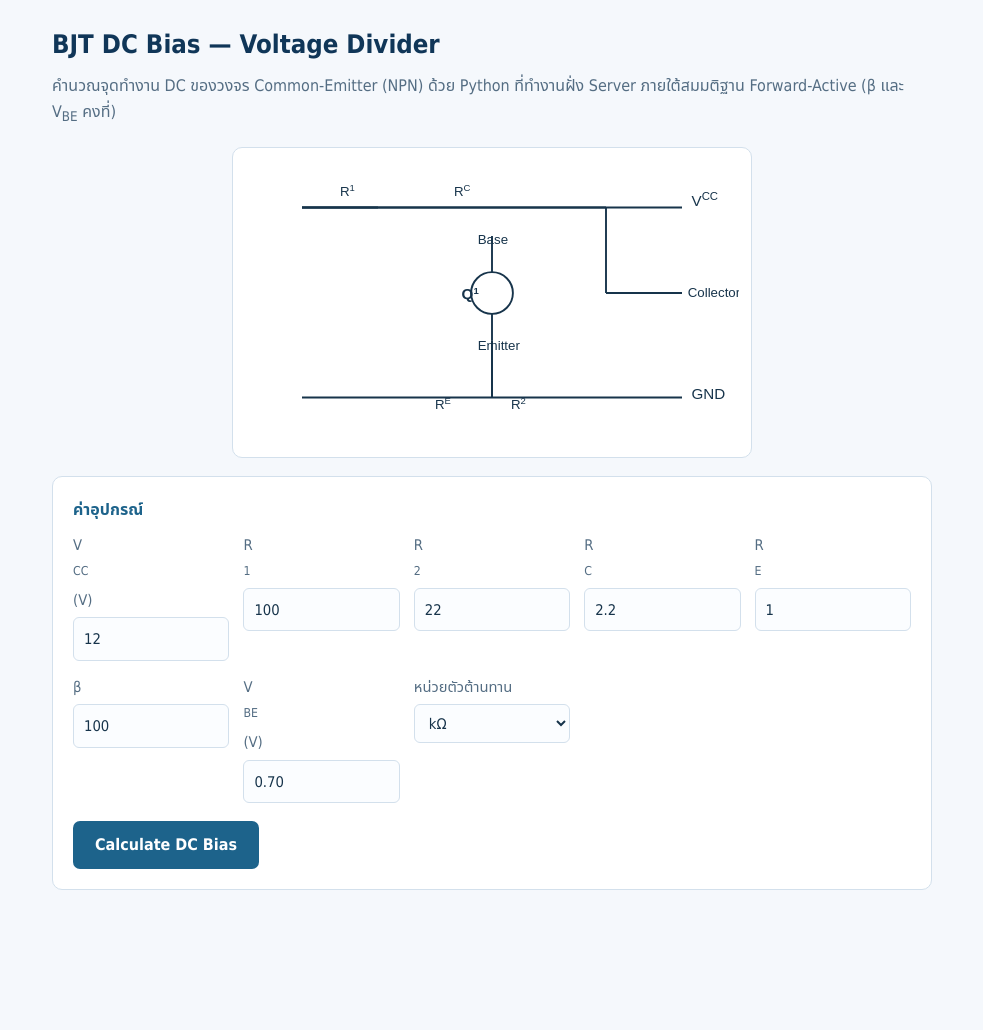
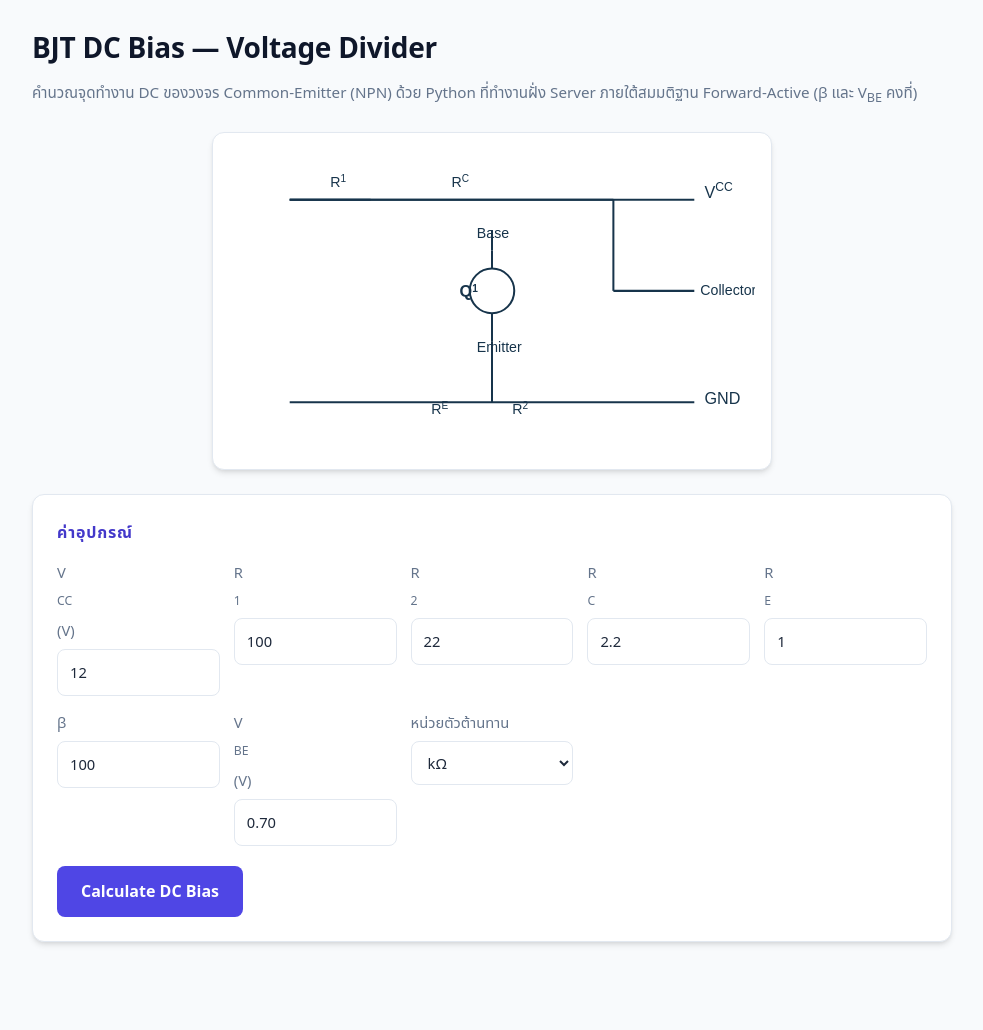
Before and after one commit to Mekchira-spec/BJT-DC-Bias-Web-App, a Flask app: page / in a window 1280 px wide. Shown: the whole page, without its empty margins (148-1131 px from the left). Before the commit the page ends 890 px from the top, so only its background shows below. Run offline with Flask 3, Linux system fonts and the light colour scheme.

Commit message:
BJT-DC-Bias-Web-App

```diff
--- a/static/style.css
+++ b/static/style.css
@@ -1,52 +1,84 @@
 :root {
-  --ink: #17344b;
-  --muted: #546d83;
-  --line: #d3e0ec;
-  --paper: #f5f8fc;
-  --accent: #1d638b;
-  --ok: #178875;
-  --warn: #b85c2c;
-  --bad: #b02a2a;
+  --ink: #1e293b;
+  --muted: #64748b;
+  --line: #e2e8f0;
+  --paper: #f8fafc;
+  --accent: #4f46e5;
+  --accent-dark: #4338ca;
+  --ok: #15803d;
+  --warn: #d97706;
+  --bad: #dc2626;
+  --radius: 12px;
+  --shadow: 0 4px 6px -1px rgb(0 0 0 / 0.1), 0 2px 4px -2px rgb(0 0 0 / 0.1);
 }
 
 * { box-sizing: border-box; }
 
+html { scroll-behavior: smooth; }
+
 body {
   margin: 0;
-  padding: 24px 16px 56px;
+  padding: 24px 16px 64px;
   background: var(--paper);
   color: var(--ink);
-  font: 16px/1.6 Tahoma, "Noto Sans Thai", "Leelawadee UI", Arial, sans-serif;
+  font: 16px/1.7 system-ui, -apple-system, "Segoe UI", Tahoma, "Noto Sans Thai", "Leelawadee UI", Arial, sans-serif;
 }
 
 main {
-  max-width: 880px;
+  max-width: 920px;
   margin: 0 auto;
 }
 
 h1 {
-  font-size: 1.6rem;
+  font-size: 1.75rem;
   margin: 0 0 8px;
-  color: #103658;
+  color: #0f172a;
+  letter-spacing: -0.01em;
 }
 
 h2 {
-  font-size: 1.2rem;
-  margin: 0 0 12px;
-  color: #113c60;
+  font-size: 1.25rem;
+  margin: 0 0 14px;
+  color: #0f172a;
+}
+
+h3 {
+  font-size: 1rem;
+  margin: 0 0 10px;
+  color: var(--accent-dark);
+  text-transform: uppercase;
+  letter-spacing: 0.05em;
+  font-weight: 700;
 }
 
 .lead {
-  margin: 0 0 20px;
+  margin: 0 0 24px;
   color: var(--muted);
+  font-size: 0.95rem;
 }
 
+/* ---------- Circuit image ---------- */
+.circuit {
+  width: 100%;
+  max-width: 560px;
+  height: auto;
+  display: block;
+  margin: 0 auto 24px;
+  background: #fff;
+  border: 1px solid var(--line);
+  border-radius: var(--radius);
+  padding: 16px;
+  box-shadow: var(--shadow);
+}
+
+/* ---------- Form ---------- */
 form, .results {
   background: #fff;
   border: 1px solid var(--line);
-  border-radius: 10px;
-  padding: 20px;
-  margin-bottom: 20px;
+  border-radius: var(--radius);
+  padding: 24px;
+  margin-bottom: 24px;
+  box-shadow: var(--shadow);
 }
 
 fieldset {
@@ -56,9 +88,12 @@ fieldset {
 }
 
 legend {
-  font-weight: bold;
-  color: var(--accent);
-  padding: 0 0 10px;
+  font-weight: 700;
+  color: var(--accent-dark);
+  padding: 0 0 14px;
+  font-size: 1rem;
+  text-transform: uppercase;
+  letter-spacing: 0.05em;
 }
 
 .grid {
@@ -75,52 +110,71 @@ label {
   color: var(--muted);
 }
 
-input, select {
+.form-input {
   font: inherit;
-  padding: 9px 10px;
+  padding: 10px 12px;
   border: 1px solid var(--line);
-  border-radius: 6px;
-  background: #fbfdff;
+  border-radius: 8px;
+  background: #fff;
   color: var(--ink);
+  transition: border-color 0.2s, box-shadow 0.2s;
 }
 
-input:focus, select:focus {
-  outline: 2px solid #9cc4de;
-  outline-offset: 1px;
+.form-input:focus {
+  outline: none;
+  border-color: var(--accent);
+  box-shadow: 0 0 0 3px rgb(79 70 229 / 0.15);
 }
 
-input.invalid {
+input.invalid, select.invalid {
   border-color: var(--bad);
-  background: #fff6f6;
+  background: #fef2f2;
 }
 
-button {
-  margin-top: 18px;
-  font: inherit;
-  font-weight: bold;
-  padding: 11px 22px;
-  border: none;
-  border-radius: 7px;
-  background: var(--accent);
-  color: #fff;
+select.form-input {
   cursor: pointer;
 }
 
-button:hover { background: #155074; }
+/* ---------- Button ---------- */
+.btn {
+  display: inline-flex;
+  align-items: center;
+  justify-content: center;
+  gap: 8px;
+  margin-top: 20px;
+  font: inherit;
+  font-weight: 700;
+  padding: 12px 24px;
+  border: none;
+  border-radius: 8px;
+  cursor: pointer;
+  transition: background 0.2s, transform 0.1s;
+}
 
+.btn:active { transform: scale(0.98); }
+
+.btn-primary {
+  background: var(--accent);
+  color: #fff;
+}
+
+.btn-primary:hover { background: var(--accent-dark); }
+
+/* ---------- Alerts ---------- */
 .alert {
   border-radius: 8px;
-  padding: 12px 16px;
+  padding: 14px 18px;
   margin-bottom: 18px;
+  font-size: 0.92rem;
 }
 
 .alert-error {
-  background: #fdeceb;
+  background: #fef2f2;
   border-left: 4px solid var(--bad);
 }
 
 .alert-warn {
-  background: #fff4e9;
+  background: #fef3c7;
   border-left: 4px solid var(--warn);
 }
 
@@ -131,72 +185,80 @@ button:hover { background: #155074; }
 
 .alert p { margin: 4px 0; }
 
+.note {
+  color: var(--ok);
+  margin: 0 0 16px;
+  font-size: 0.92rem;
+}
+
+/* ---------- Badges ---------- */
 .badge {
   display: inline-block;
-  font-weight: bold;
-  letter-spacing: 0.04em;
-  padding: 6px 14px;
+  font-weight: 700;
+  font-size: 0.85rem;
+  letter-spacing: 0.05em;
+  padding: 8px 16px;
   border-radius: 999px;
   color: #fff;
-  background: var(--muted);
-  margin: 0 0 14px;
+  margin: 0 0 16px;
+  text-transform: uppercase;
 }
 
 .badge-active { background: var(--ok); }
 .badge-saturation { background: var(--warn); }
 .badge-cutoff { background: var(--bad); }
 
-.note {
-  color: var(--ok);
-  margin: 0 0 14px;
+/* ---------- Result cards ---------- */
+.result-group {
+  display: grid;
+  grid-template-columns: repeat(auto-fit, minmax(280px, 1fr));
+  gap: 16px;
+  margin-bottom: 16px;
 }
 
-table {
+.result-card {
+  background: #fff;
+  border: 1px solid var(--line);
+  border-radius: var(--radius);
+  padding: 16px;
+  box-shadow: var(--shadow);
+}
+
+.result-card table {
   width: 100%;
   border-collapse: collapse;
-  margin: 0 0 18px;
+  margin: 0;
   font-size: 0.95rem;
 }
 
-caption {
-  text-align: left;
-  font-weight: bold;
-  color: var(--accent);
-  padding-bottom: 6px;
+.result-card caption {
+  display: none;
 }
 
-th, td {
+.result-card th, .result-card td {
   border: 1px solid var(--line);
-  padding: 8px 12px;
+  padding: 8px 10px;
   text-align: left;
 }
 
-th {
-  width: 34%;
-  background: #eef5fb;
+.result-card th {
+  width: 42%;
+  background: #f1f5f9;
   font-weight: normal;
   color: var(--muted);
 }
 
-td {
-  font-family: Consolas, Menlo, monospace;
+.result-card td {
+  font-family: ui-monospace, SFMono-Regular, Consolas, Menlo, monospace;
   font-size: 1rem;
+  color: var(--ink);
 }
 
-.circuit {
-  width: 100%;
-  max-width: 520px;
-  height: auto;
-  display: block;
-  margin: 0 auto 18px;
-  background: #fff;
-  border: 1px solid var(--line);
-  border-radius: 10px;
-  padding: 12px;
+/* ---------- Mobile ---------- */
+@media (max-width: 560px) {
+  body { padding: 16px 12px 48px; }
+  form, .results { padding: 18px; }
+  .grid { grid-template-columns: 1fr; }
+  .result-group { grid-template-columns: 1fr; }
+  h1 { font-size: 1.5rem; }
 }
-
-@media (max-width: 520px) {
-  body { padding: 16px 10px 40px; }
-  form, .results { padding: 14px; }
-  th { width: 42%; }
-}
--- a/templates/index.html
+++ b/templates/index.html
@@ -38,41 +38,41 @@
       <div class="grid">
         <label>V<sub>CC</sub> (V)
           <input type="text" inputmode="decimal" name="VCC" value="{{ form['VCC'] }}"
-                 class="{% if 'VCC' in errors %}invalid{% endif %}">
+                 class="form-input {% if 'VCC' in errors %}invalid{% endif %}">
         </label>
 
         <label>R<sub>1</sub>
           <input type="text" inputmode="decimal" name="R1" value="{{ form['R1'] }}"
-                 class="{% if 'R1' in errors %}invalid{% endif %}">
+                 class="form-input {% if 'R1' in errors %}invalid{% endif %}">
         </label>
 
         <label>R<sub>2</sub>
           <input type="text" inputmode="decimal" name="R2" value="{{ form['R2'] }}"
-                 class="{% if 'R2' in errors %}invalid{% endif %}">
+                 class="form-input {% if 'R2' in errors %}invalid{% endif %}">
         </label>
 
         <label>R<sub>C</sub>
           <input type="text" inputmode="decimal" name="RC" value="{{ form['RC'] }}"
-                 class="{% if 'RC' in errors %}invalid{% endif %}">
+                 class="form-input {% if 'RC' in errors %}invalid{% endif %}">
         </label>
 
         <label>R<sub>E</sub>
           <input type="text" inputmode="decimal" name="RE" value="{{ form['RE'] }}"
-                 class="{% if 'RE' in errors %}invalid{% endif %}">
+                 class="form-input {% if 'RE' in errors %}invalid{% endif %}">
         </label>
 
         <label>β
           <input type="text" inputmode="decimal" name="beta" value="{{ form['beta'] }}"
-                 class="{% if 'beta' in errors %}invalid{% endif %}">
+                 class="form-input {% if 'beta' in errors %}invalid{% endif %}">
         </label>
 
         <label>V<sub>BE</sub> (V)
           <input type="text" inputmode="decimal" name="VBE" value="{{ form['VBE'] }}"
-                 class="{% if 'VBE' in errors %}invalid{% endif %}">
+                 class="form-input {% if 'VBE' in errors %}invalid{% endif %}">
         </label>
 
         <label>หน่วยตัวต้านทาน
-          <select name="unit">
+          <select name="unit" class="form-input">
             <option value="kohm" {% if unit == 'kohm' %}selected{% endif %}>kΩ</option>
             <option value="ohm" {% if unit == 'ohm' %}selected{% endif %}>Ω</option>
           </select>
@@ -80,7 +80,7 @@
       </div>
     </fieldset>
 
-    <button type="submit">Calculate DC Bias</button>
+    <button type="submit" class="btn btn-primary">Calculate DC Bias</button>
   </form>
 
   {% if result %}
@@ -99,16 +99,20 @@
     <p class="note">Forward-Active approximation ใช้ได้กับค่านี้</p>
     {% endif %}
 
+    <div class="result-group">
+      <div class="result-card">
+        <h3>ค่ากลางตัวแบ่ง</h3>
         <table>
-      <caption>Intermediate values</caption>
           <tbody>
             <tr><th>V<sub>TH</sub></th><td>{{ "%.3f"|format(result.vth) }} V</td></tr>
             <tr><th>R<sub>TH</sub></th><td>{{ "%.2f"|format(result.rth / 1000) }} kΩ</td></tr>
           </tbody>
         </table>
+      </div>
 
+      <div class="result-card">
+        <h3>จุดทำงาน (Operating Point)</h3>
         <table>
-      <caption>Operating point</caption>
           <tbody>
             <tr><th>I<sub>B</sub></th><td>{{ "%.2f"|format(result.ib * 1000000) }} µA</td></tr>
             <tr><th>I<sub>C</sub></th><td>{{ "%.3f"|format(result.ic * 1000) }} mA</td></tr>
@@ -119,6 +123,8 @@
             <tr><th>V<sub>CE</sub></th><td>{{ "%.3f"|format(result.vce) }} V</td></tr>
           </tbody>
         </table>
+      </div>
+    </div>
   </section>
   {% endif %}
 </main>
```
Also changed, not shown: tests/test_web.py (+10 -0 lines). Lines whose indentation alone changed are shown as unchanged.
